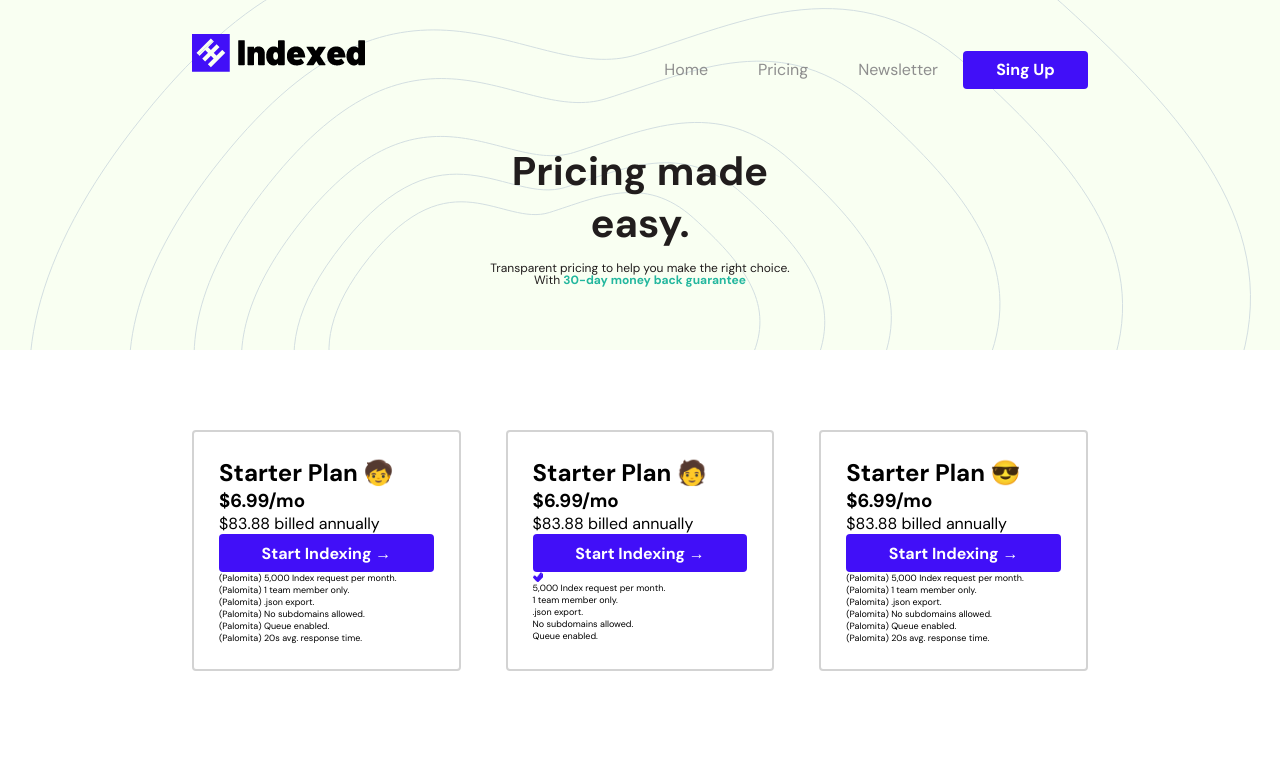
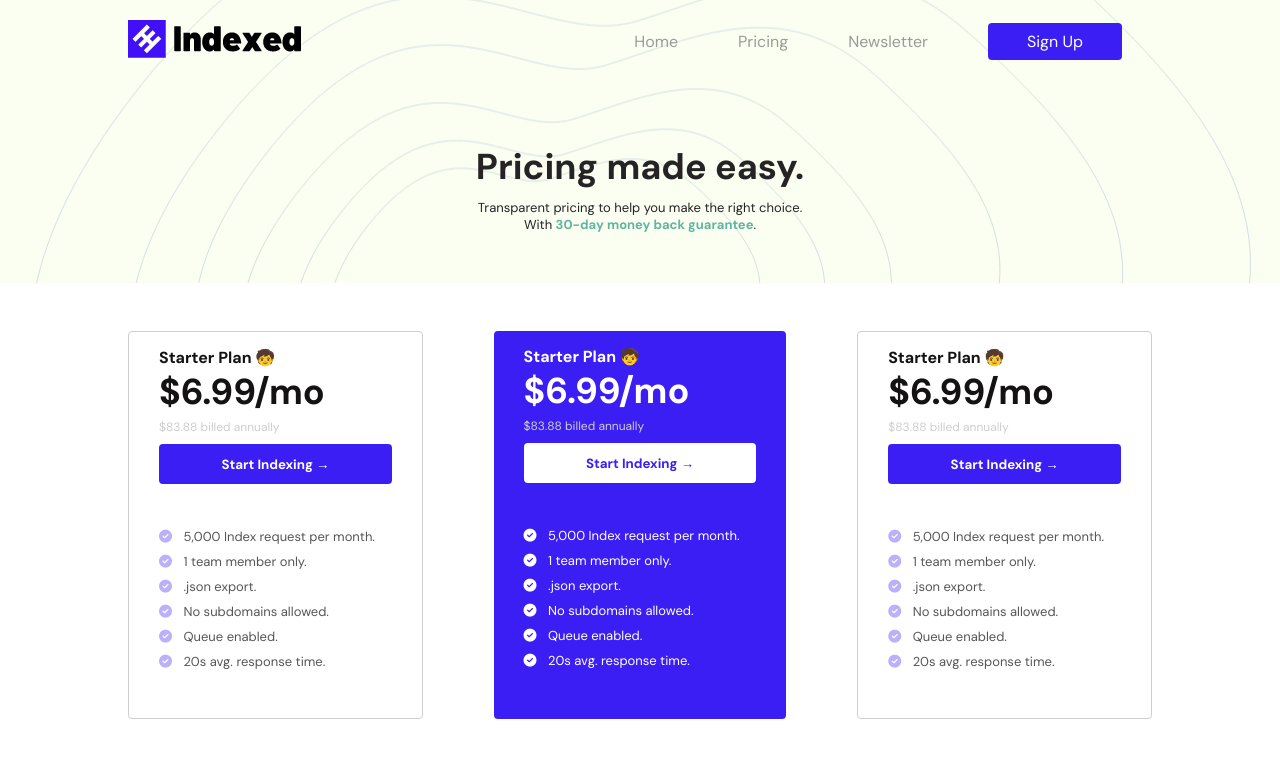
Before and after one commit to brianmuvel/myFirstLayout, a plain HTML site: page index.html in a window 1280 px wide. Drawn offline with Linux system fonts and the light colour scheme.

Commit message:
ajustes de la tarea

```diff
--- a/css/style.css
+++ b/css/style.css
@@ -1,115 +1,148 @@
 *{
     box-sizing: border-box;
+    list-style: none;
     margin: 0;
     padding: 0;
     font-family: 'DM Sans', sans-serif;
 }
-.flex-container{
+.container{
     display: flex;
-    flex-direction: row;
     width: 100%;
     justify-content: center;
 }
-section main{
+.flex-container{
     display: flex;
-    width: 70%;
-    justify-content: space-between;
-}
-section header{
-    display: flex;
-    width: 70%;
-    height: 350px;
-    padding-top: 34px;
-    flex-direction: column;
-    align-items: center;
 }
 
-section main article{
-    justify-content: space-between;
-}
-nav{
-    width: 70%;
-}
-nav ul{
-    display: flex;
-    justify-content: flex-end;
-    align-items: center;
-    text-indent: 0px;
-}
-nav ul li{
-    list-style: none;
-    margin: 25px;
-    color: #8E8E8E;
-}
-.logotipo{
-    display: inline-block;
-    width: 30%;
-}
+/* -----Comienza estilos Header*/
 .header-image{
-    background-color: #F9FFF2;
     background-image: url(../assets/imagenes/MaskGroup.png);
     background-repeat: no-repeat;
     background-position: center;
-    margin-bottom: 80px;
+    background-color: rgb(250,255,242);
+}
+.header{
+    justify-content: center;
+    flex-direction: column;
+    width: 80%;
+    padding: 20px 0;
+}
+.logotipo{
+    align-self: flex-start;
+
+}
+.menubar{
+    justify-content: space-between;
+    align-items: center;
+    color: rgb(155, 154, 154);
+}
+.menubar ul{
+    justify-content: flex-end;
     align-items: center;
 }
+.menubar ul li{
+    margin: 0 30px;
 
-.boton-azul{
-    width: 125px;
-    height: 38px;
+}
+.menubar ul li:last-of-type{
+    background: rgb(59, 30, 243);
+    color: white;
+    width: 134px;
+    height: 37px;
+    text-align: center;
+    padding-top: 8px;
     border-radius: 4px;
-    border-color: transparent;
-    color: #fff;
-    background-color: #410FF8;
-    font-size: 16px;
-    font-weight: 800;
 }
-.parrafo{
+.anuncio-principal{
     display: flex;
     flex-direction: column;
     justify-content: center;
-    width: 34%;
-    height: 150px;
+    align-self: center;
+    max-width: 350px;
     text-align: center;
-    margin-top: 35px;
+    padding: 80px 0 30px 0;
+    color: rgb(37, 35, 35);
 }
-.menu{
-    display: flex;
+.anuncio-principal h1{
+    font-size: 36px;
+}
+.anuncio-principal p{
+    margin-top: 9px;
+    font-size: 13px;
+}
+.anuncio-principal strong{
+    color: rgb(97, 180, 159);
+}
+/* -----Termina estilos header*/
+.pricing-main{
+    justify-content: space-between;
+    width: 80%;
+    padding-top: 48px;
+}
+
+
+/* -----Componente Tarjeta Pricing*/
+
+.pricing-card{
+    border: 1px solid rgb(206, 206, 206);
+    border-radius: 4px;
+    padding: 15px 30px 40px 30px;
+    max-width: 320px;
+}
+.pricing-card h2{
+    font-size: 16px;
+    color: rgb(20, 18, 18);
+}
+.pricing-card h3{
+    font-size: 36px;
+    color: rgb(20, 18, 18);
+}
+.pricing-card span{
+    font-size: 12px;
+    color: rgb(206, 206, 206);
+
+}
+.pricing-card button{
     width: 100%;
+    border: none;
+    height: 40px;
+    margin: 8px 0 36px 0;
+    color: white;
+    background: rgb(59, 30, 243);
+    border-radius: 4px;
+    font-weight: 700;
 }
-h1{
-    font-size: 40px;
-    margin-bottom: 13px;
-    color: #211D1D;
+.pricing-card ul li{
+    margin: 8px 0;
+    color: rgb(86, 86, 86);
+    font-weight: 400;
+    font-size: 13px;
 }
-.parrafo p{
-    font-size: 12px;
-    font-weight: 400;
-    color: #211D1D;
-    line-height: 12px;
+.pricing-card ul li i{
+    color: rgb(188, 176, 250);
+    padding: 0 8px 0 0;
+
 }
-strong{
-    color: #23B79E;
+
+/* -----Componente Tarjeta Azul*/
+.pricing-main article:nth-child(2){
+    border: none;
+    background: rgb(59, 30, 243);
 }
-article ul{
-    text-indent: 0px;
-    list-style: none;
+.pricing-main article:nth-child(2) h2{
+    color: white;
 }
-article ul li{
-    font-size: 9px;
+.pricing-main article:nth-child(2) h3{
+    color: white;
 }
-.icon{
-    display: block;
-    width: 10px;
-    height: 10px;
-    background-image: url(../assets/imagenes/checkmark-onpurple.png);
+.pricing-main article:nth-child(2) ul li{
+    color: white;
 }
-main article{
-    width: 30%;
-    padding: 25px;
-    border: solid 2px #D3D3D3;
-    border-radius: 4px;
+.pricing-main article:nth-child(2) button{
+    color: rgb(59, 30, 243);
+    background: white;
 }
-article button{
-    width: 100%!important;
+.pricing-main article:nth-child(2) ul li i{
+    color: white;
 }
+/* -----termina componente Tarjeta azul*/
--- a/index.html
+++ b/index.html
@@ -7,79 +7,76 @@
     <title>My First Layout</title>
     <link rel="stylesheet" href="css/style.css">
     <link rel="preconnect" href="https://fonts.gstatic.com">
+    <script src="https://kit.fontawesome.com/94e9f973f4.js" crossorigin="anonymous"></script>
     <link href="https://fonts.googleapis.com/css2?family=DM+Sans:wght@400;500;700&display=swap" rel="stylesheet">
 </head>
 
 <body>
-    <section class="flex-container header-image">
-        <header>
-            <div class="menu">
+    <section class="container header-image">
+        <header class="header flex-container">
+            <nav class="flex-container menubar">
                 <a class="logotipo"><img src="assets/imagenes/IndexedLogo.png"></a>
-                <nav>
-                    <ul>
-                        <li>Home</li>
-                        <li>Pricing</li>
-                        <li>Newsletter</li>
-                        <button class="boton-azul">Sing Up</button>
-                    </ul>
-                </nav>
-            </div>
 
-            <div class="parrafo">
+                <ul class="flex-container">
+                    <li>Home</li>
+                    <li>Pricing</li>
+                    <li>Newsletter</li>
+                    <li>Sign Up</li>
+                </ul>
+            </nav>
+
+            <div class="anuncio-principal">
                 <h1>Pricing made easy.</h1>
                 <p>Transparent pricing to help you make the right choice. With <strong>30-day money back
-                        guarantee</strong>
+                        guarantee</strong>.
                 </p>
-            </div>
         </header>
 
     </section>
-    <section class="flex-container">
-        <main>
-            <article>
+    <section class="container">
+        <main class="flex-container pricing-main">
+            <article class="pricing-card">
                 <h2>Starter Plan &#129490;</h2>
                 <h3>$6.99/mo</h3>
                 <span>$83.88 billed annually</span>
                 <button class="boton-azul">Start Indexing →</button>
                 <ul>
-                    <li>(Palomita) 5,000 Index request per month.</li>
-                    <li>(Palomita) 1 team member only.</li>
-                    <li>(Palomita) .json export.</li>
-                    <li>(Palomita) No subdomains allowed.</li>
-                    <li>(Palomita) Queue enabled.</li>
-                    <li>(Palomita) 20s avg. response time.</li>
+                    <li><i class="fas fa-check-circle"></i> 5,000 Index request per month.</li>
+                    <li><i class="fas fa-check-circle"></i> 1 team member only.</li>
+                    <li><i class="fas fa-check-circle"></i> .json export.</li>
+                    <li><i class="fas fa-check-circle"></i> No subdomains allowed.</li>
+                    <li><i class="fas fa-check-circle"></i> Queue enabled.</li>
+                    <li><i class="fas fa-check-circle"></i> 20s avg. response time.</li>
                 </ul>
             </article>
-            <article>
-                <h2>Starter Plan &#129489;</h2>
+            <article class="pricing-card">
+                <h2>Starter Plan &#129490;</h2>
                 <h3>$6.99/mo</h3>
                 <span>$83.88 billed annually</span>
                 <button class="boton-azul">Start Indexing →</button>
                 <ul>
-                    <li><img class="icon" src="assets/imagenes/checkmark-onpurple.png"> 5,000 Index request per month.</li>
-                    <li> 1 team member only.</li>
-                    <li> .json export.</li>
-                    <li> No subdomains allowed.</li>
-                    <li> Queue enabled.</li>
-                    <li) 20s avg. response time.</li>
+                    <li><i class="fas fa-check-circle"></i> 5,000 Index request per month.</li>
+                    <li><i class="fas fa-check-circle"></i> 1 team member only.</li>
+                    <li><i class="fas fa-check-circle"></i> .json export.</li>
+                    <li><i class="fas fa-check-circle"></i> No subdomains allowed.</li>
+                    <li><i class="fas fa-check-circle"></i> Queue enabled.</li>
+                    <li><i class="fas fa-check-circle"></i> 20s avg. response time.</li>
                 </ul>
-
             </article>
-            <article>
-                <h2>Starter Plan &#128526;</h2>
+            <article class="pricing-card">
+                <h2>Starter Plan &#129490;</h2>
                 <h3>$6.99/mo</h3>
                 <span>$83.88 billed annually</span>
                 <button class="boton-azul">Start Indexing →</button>
                 <ul>
-                    <li>(Palomita) 5,000 Index request per month.</li>
-                    <li>(Palomita) 1 team member only.</li>
-                    <li>(Palomita) .json export.</li>
-                    <li>(Palomita) No subdomains allowed.</li>
-                    <li>(Palomita) Queue enabled.</li>
-                    <li>(Palomita) 20s avg. response time.</li>
+                    <li><i class="fas fa-check-circle"></i> 5,000 Index request per month.</li>
+                    <li><i class="fas fa-check-circle"></i> 1 team member only.</li>
+                    <li><i class="fas fa-check-circle"></i> .json export.</li>
+                    <li><i class="fas fa-check-circle"></i> No subdomains allowed.</li>
+                    <li><i class="fas fa-check-circle"></i> Queue enabled.</li>
+                    <li><i class="fas fa-check-circle"></i> 20s avg. response time.</li>
                 </ul>
             </article>
-
         </main>
     </section>
 </body>
```
Also changed, not shown: 1 other file.
